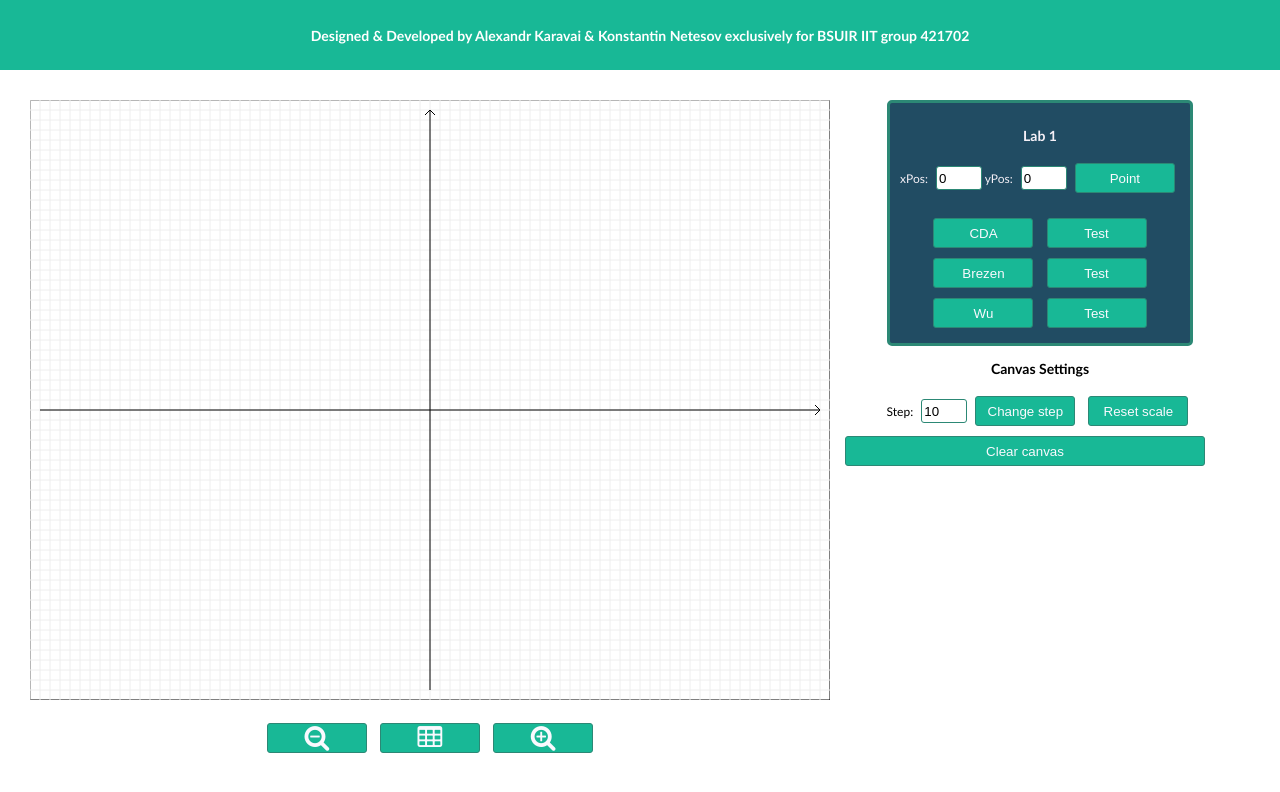
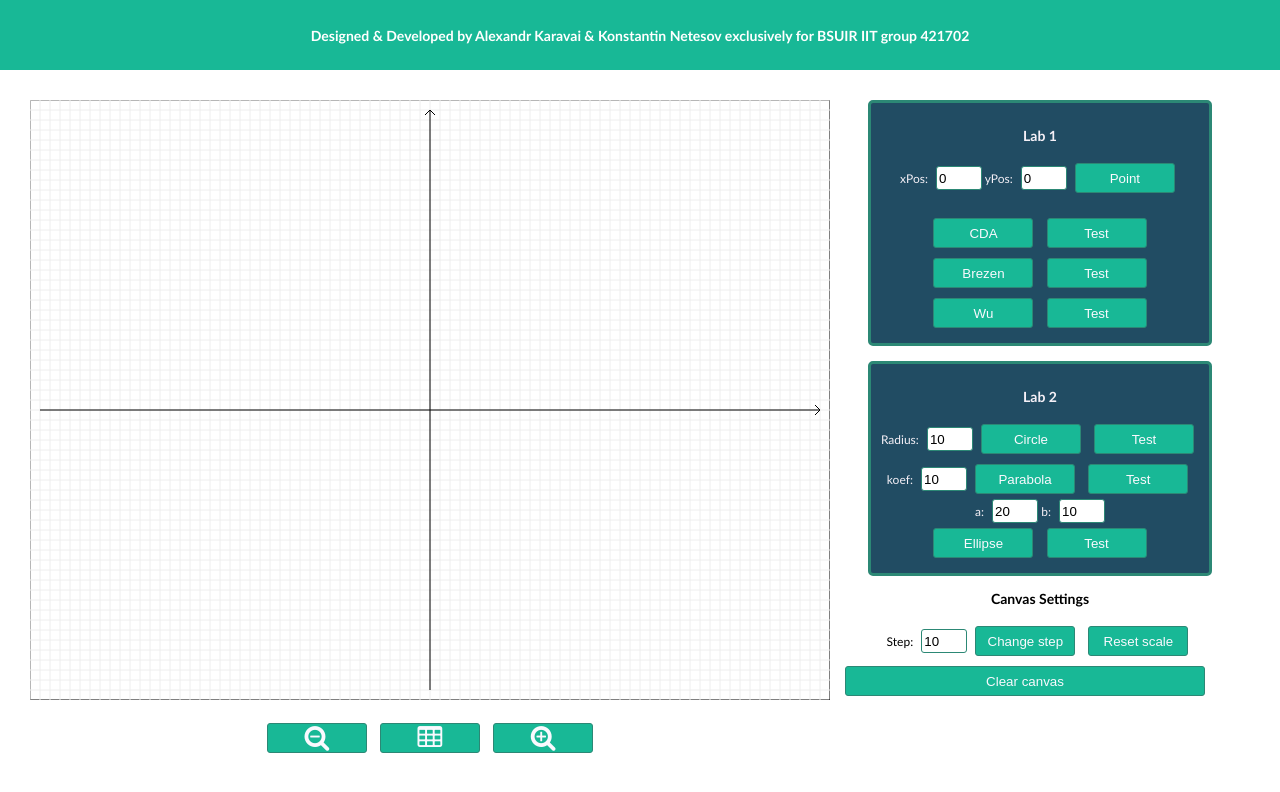
Before and after one commit to Alexandr-Karavai/GIIS, a plain HTML site: page index.html in a window 1280 px wide. Drawn offline with Linux system fonts and the light colour scheme.

Commit message:
add lab2

```diff
--- a/index.html
+++ b/index.html
@@ -11,12 +11,12 @@
     <script src="js/canvas.js"></script>
     <script src="js/lines.js"></script>
     <script src="js/filling.js"></script>
+    <script src="js/curves.js"></script>
 
     <link href="css/table.css" rel="stylesheet"/>
     <link href="css/button.css" rel="stylesheet"/>
     <link href="css/main.css" rel="stylesheet"/>
     <link href="css/font-awesome.css" rel="stylesheet">
-
 </head>
 <body>
   <div class="head">
@@ -36,7 +36,7 @@
     <div class="menu">
         <div id="accordion">
             <div class="lab1_ui">
-                <h3>Lab 1</h3>
+              <h3>Lab 1</h3>
                 <label for="xPos">xPos:</label>
                 <input class="inP" id="xPos" value="0" type="text"/>
                 <label for="yPos">yPos:</label>
@@ -52,6 +52,25 @@
                 <br/>
                 <button onclick="drawWu()" class="miniButton width_100">Wu</button>
                 <button onclick="draw2Points(); drawWu();" class="miniButton">Test</button>
+            </div><br>
+            <div class="lab1_ui">
+              <h3>Lab 2</h3>
+                <label for="radius">Radius:</label>
+                <input class="inP" id="radius" value="10" type="text"/>
+                <button onclick="clearCanvas();drawCircle()" class="miniButton">Circle</button>
+                <button onclick="drawCircleRandom()" class="miniButton">Test</button>
+                <br>
+                <label for="koef">koef:</label>
+                <input class="inP" id="koef" value="10" type="text"/>
+                <button onclick="clearCanvas();drawParabola()" class="miniButton">Parabola</button>
+                <button onclick="drawParabolaRandom()" class="miniButton">Test</button>
+                <br>
+                <label for="a">a:</label>
+                <input class="inP" id="a" value="20" type="text"/>
+                <label for="b">b:</label>
+                <input class="inP" id="b" value="10" type="text"/><br>
+                <button onclick="clearCanvas();drawEllipse()" class="miniButton">Ellipse</button>
+                <button onclick="clearCanvas();drawEllipseRandom()" class="miniButton">Test</button>
             </div>
             <h3>Canvas Settings</h3>
             <div>
--- /dev/null
+++ b/js/curves.js
@@ -0,0 +1,275 @@
+//Функция отрисовки круга
+function drawCircle() {
+    var x = 0; //x-координата точки
+    /*
+	y-координата точки
+	parseInt() - функция получения значения параметра в поле ввода
+	*/
+    var y = parseInt($("#radius").val());
+    var lim = 0; //предел отрисовки первого октанта
+    var D; //переменная, хранящая значение ошибки на шаге i
+    var D_next = 2 - 2 * y; //переменная, хранящая значение ошибки на шаге i+1
+    var iteration_step = 0; //номер итерации
+    var pixel_type; //переменная, хранящая строковое значение типа пикселя (h/v/d)
+    map = []; //очистка контейнера, содержащего точки холста
+    addToMap(x, y); //добавление на холст начальной точки
+    //Вывод промежуточной информации
+    appendRow("th", 9, 'i', '&#916;i', '&#948;', '&#948;*', 'Pixel', 'x', 'y', '&#916;i+1', 'Point(x,y)');
+    appendRow("td", 9, 0, '&#160;', '&#160;', '&#160;', '&#160;', x, y, '&#160;', x+','+y);
+    //Цикл отрисовки окружности
+    while (y > lim) {
+        D = D_next;
+        iteration_step++;
+        var d='-'; //расстояние до пикселя (случай А)
+        var d2='-'; //расстояние до пикселя (случай Б)
+        //Условие определяющее положение пикселя
+        if (D < 0) {
+            //Ошибка < 0, случай А (выбор между горизонтальным и диагональным пикселем)
+            d = 2 * D + 2 * y - 1; //вычисление значения тета
+            if (d <= 0) {
+                //Тета < 0, выбор горизонтального пикселя
+                pixel_type = "H";
+                x++;
+                D_next = D+2 * x + 1;
+            } else {
+                //Тета > 0, выбор диагонального пикселя
+                pixel_type = "D";
+                x++;
+                y--;
+                D_next = D+2 * x - 2 * y + 2; //вычисление значения ошибки
+            }
+        }
+        //Ошибка > 0, случай Б (выбор между вертикальным и диагональным пикселем)
+        else if (D > 0) {
+            d2 = 2 * D - 2 * x - 1; //вычисление значения тета
+            //Тета > 0, выбор вертикального пикселя
+            if (d2 > 0) {
+                pixel_type = "V";
+                y--;
+                D_next = D+1 - 2 * y; //вычисление значения ошибки
+            } else {
+                //Тета < 0, выбор диагонального пикселя
+                pixel_type = "D";
+                x++;
+                y--;
+                D_next= D+2 * x - 2 * y + 2; //вычисление значения ошибки
+            }
+        }
+        //Ошибка = 0, случай В
+        else if (D == 0) {
+            //Выбор диагонального пикселя
+            pixel_type = "D";
+            x++;
+            y--;
+            D_next= D+2 * x - 2 * y + 2; //вычисление значения ошибки
+        }
+        //Добавление на холст точки
+        addToMap(x, y);
+        //Вывод отладочной информации
+        appendRow("td", 9, iteration_step, D, d, d2, pixel_type, x, y, D_next, x+','+y);
+    }
+    //Отражение изображения
+    $.each(map, function() {
+        var x = this.x, y = this.y;
+        addToMap(-x, y);
+        addToMap(-x, -y);
+        addToMap(x, -y);
+    });
+    //Отрисовка всех точек
+    drawAllPoints();
+}
+//Функция отрисовки круга со случайными значениями параметров
+function drawCircleRandom() {
+    //Задание случайных параметров
+    var limit = (halfWidth / canvasStep) - 10;
+    var radius = Math.floor(Math.random() * limit);
+    $("#radius").val(radius);
+    //Очистка холста
+    clearCanvas();
+    //Отрисовка круга
+    drawCircle();
+}
+
+//Функция отрисовки параболы
+function drawParabola() {
+    var x1 = 0;
+    var y1 = 0;
+    //х - х-координата точки
+    var x = 0;
+    //y - y-координата точки
+    var y = 0;
+    //Коэффициент параболы
+    var p = parseInt($("#koef").val());
+    //Переменная, хранящая границы холста
+    var lim = (p != 0) ? -Math.abs(x1 + halfWidth / canvasStep) : 0;
+    //Первоначальное значение ошибки на шаге i+1
+    var D_next = 1 - 2*p;
+    //Переменная, хранящая значение ошибки
+    var D;
+    //Номер итерации
+    var iteration_step = 0;
+    map = []; //очистка контейнера, содержащего точки холста
+    //Отрисовка начальной точки
+    drawPoint(x1, y1);
+    var pixel_type; //переменная, хранящая строковое значение типа пикселя (h/v/d)
+    //Вывод промежуточной информации
+    appendRow("th", 8, 'i', '&#916;i', '&#948;', 'Pixel', 'x', 'y', '&#916;i+1', 'Point(x,y)');
+    appendRow("td", 8, 0, '&#160;', '&#160;', '&#160;',  x1, y1, '&#160;', x+','+y);
+    //Цикл прорисовки параболы
+    while (x >= lim) {
+        iteration_step++;
+        D = D_next;
+        //Отрисовка точки
+        var dx =  x1 + p >= 0 ? x : -x;
+        drawPoint(y + y1, dx);
+        drawPoint(-y + y1, dx);
+        //Переменная, хранящая значение тета
+        var d;
+        //Условие определяющее положение пикселя (горизонтальное\вертикальное\диагональное)
+        if (D_next > 0) {
+            //Ошибка > 0, случай А (выбор между горизонтальным и диагональным пикселем)
+            d = (2 * (D - 2 * p + y)) +  1; //вычисление значения тета
+            if (d > 0) {
+                //Тета > 0, выбор горизонтального пикселя
+                pixel_type = "H";
+                x--;
+                D_next -= (2 * p);
+            } else {
+                //Тета < 0, выбор диагонального пикселя
+                pixel_type = "D";
+                x--;
+                y++;
+                D_next += (2 * y - 2 * p + 1);
+            }
+        }
+        //Ошибка < 0, случай Б (выбор между вертикальным и диагональным пикселем)
+        else if (D_next < 0) {
+            d = 2 * (D + 2 * y + 1 - p);
+            if (d < 0) {
+                //Тета < 0, выбор вертикального пикселя
+                pixel_type = "V";
+                y++;
+                D_next += 2 * y + 1;
+            } else {
+                //Тета > 0, выбор диагонального пикселя
+                pixel_type = "D";
+                x--;
+                y++;
+                D_next += (2 * y - 2 * p + 1);
+            }
+        }
+        //Ошибка = 0, случай В
+        else {
+            //Выбор диагонального пикселя
+            pixel_type = "D";
+            x--;
+            y++;
+            D_next += (2 * y - 2 * p + 1);
+        }
+        //Вывод отладочной информации
+        appendRow("td", 8, iteration_step, D, d, pixel_type, y + y1, dx, D_next, y + y1+','+dx);
+    }
+}
+
+//Функция задания случайных параметров для отрисовки параболы
+function drawParabolaRandom() {
+    var limit = (halfWidth / canvasStep) - 10;
+    var koef = Math.floor(Math.random() * limit) + 1;
+    $("#koef").val(koef);
+    clearCanvas(); // Очистка холста
+    drawParabola(); //Отрисовка параболы
+}
+
+//Функция отрисовки эллипса
+function drawEllipse() {
+    var x, y, a, b;
+    //Получение значений параметров эллипса из полей ввода
+    a =  parseInt($("#a").val());
+    b = parseInt($("#b").val());
+    x = 0;
+    y = b;
+    var D_next = b*b-a*a*(2*b-1); // Вычисление значения ошибки
+    var lim = 0;
+    var D = 0;
+    var iteration_step = 0; //шаг итерации
+    var pixel_type; //тип пикселя
+    map = []; //очистка контейнера элементов холста
+    //Добавление на холст начальной точки
+    addToMap(x, y);
+    //Вывод таблицы отладочной информации
+    appendRow("th", 9, 'i', '&#916;i', '&#948;', '&#948;*', 'Pixel', 'x', 'y', '&#916;i+1', 'Point(x,y)');
+    appendRow("td", 9, 0, '&#160;', '&#160;', '&#160;', '&#160;', x, y, '&#160;', x+','+y);
+    //Цикл отрисовки эллипса
+    while (y > lim) {
+        D = D_next;
+        iteration_step++;
+        var d='-'; //тета
+        var d2='-'; //тета*
+        //Ошибка < 0, случай А (выбор между горизонтальным и диагональным пикселем)
+        if (D < 0) {
+            d = 2*D+a*a*(2*y-1);
+            if (d <= 0) {
+                //Тета < 0, выбор горизонтального пикселя
+                pixel_type = "H";
+                x++;
+                D_next = D + b*b*(2 * x + 1); //вычисление значения ошибки
+            } else {
+                //Тета > 0, выбор диагонального пикселя
+                pixel_type = "D";
+                x++;
+                y--;
+                D_next =  D+b*b*(2*x+1)+a*a*(1-2*y); //вычисление значения ошибки
+            }
+        }
+        //Ошибка > 0, случай Б (выбор между вертикальным и диагональным пикселем)
+        else if (D > 0) {
+            d2 = 2*(D-b*b*x)-1;
+            if (d2 > 0) {
+                //Тета > 0, выбор вертикального пикселя
+                pixel_type = "V";
+                y--;
+                D_next = D+a*a*(1 - 2 * y); //вычисление значения ошибки
+            } else {
+                //Тета < 0, выбор диагонального пикселя
+                pixel_type = "D";
+                x++;
+                y--;
+                D_next= D+b*b*(2*x+1)+a*a*(1-2*y); //вычисление значения ошибки
+            }
+        }
+        //Ошибка = 0, случай В (отрисовка диагонального пикселя)
+        else if (D == 0) {
+            pixel_type = "D";
+            x++;
+            y--;
+            D_next = D+b*b*(2*x+1)+a*a*(1-2*y); //вычисление значения ошибки
+        }
+        //Добавление точки на холст
+        addToMap(x, y);
+        //Вывод промежуточной информации
+        appendRow("td", 9, iteration_step, D, d, d2, pixel_type, x, y, D_next, x+','+y);
+    }
+    //Отражение изображения
+    $.each(map, function() {
+        var x = this.x, y = this.y;
+        addToMap(-x, y);
+        addToMap(-x, -y);
+        addToMap(x, -y);
+    });
+    //Отрисовка всех точек
+    drawAllPoints();
+}
+
+//Функция отрисовки эллипса со случайными параметрами
+function drawEllipseRandom() {
+    //Задание параметров случайными значениями
+    var limit = (halfWidth / canvasStep) - 10;
+    var a = Math.floor(Math.random() * limit)+1;
+    var b = Math.floor(Math.random() * limit)+1;
+    $("#a").val(a);
+    $("#b").val(b);
+    //Очистка холста
+    clearCanvas();
+    //Отрисока эллипса
+    drawEllipse();
+}
--- a/js/init.js
+++ b/js/init.js
@@ -6,7 +6,7 @@ var scaleFactor = 1;
 var map = [];
 var canvasElem,info, steps;
 var oldPosX,oldPosY;
-var POINT_COLOR = "#0000ff";
+var POINT_COLOR = "#2c8875";
 var POINT_CONTROL_COLOR = "#ff0000";
 var POINT_HOVER_COLOR = "#ff0000";
 var LINE_COLOR = "blue";
```
